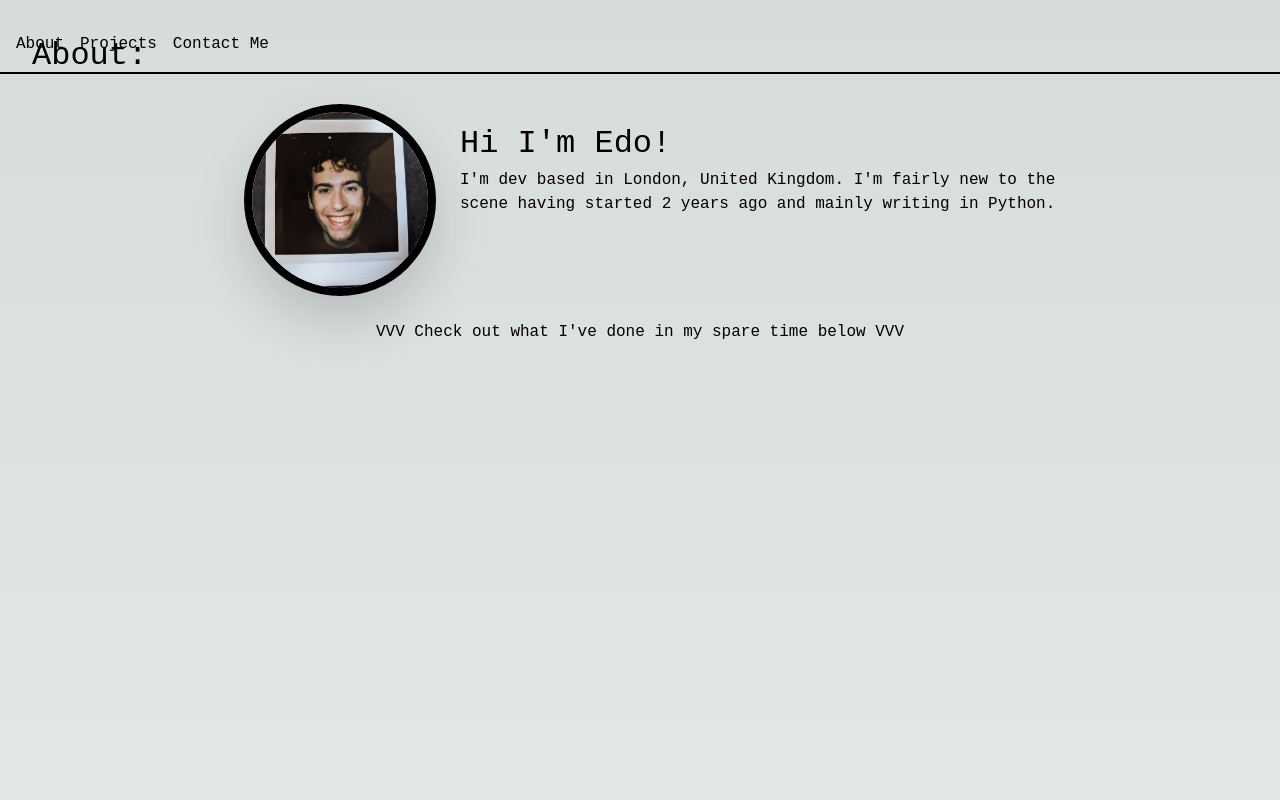
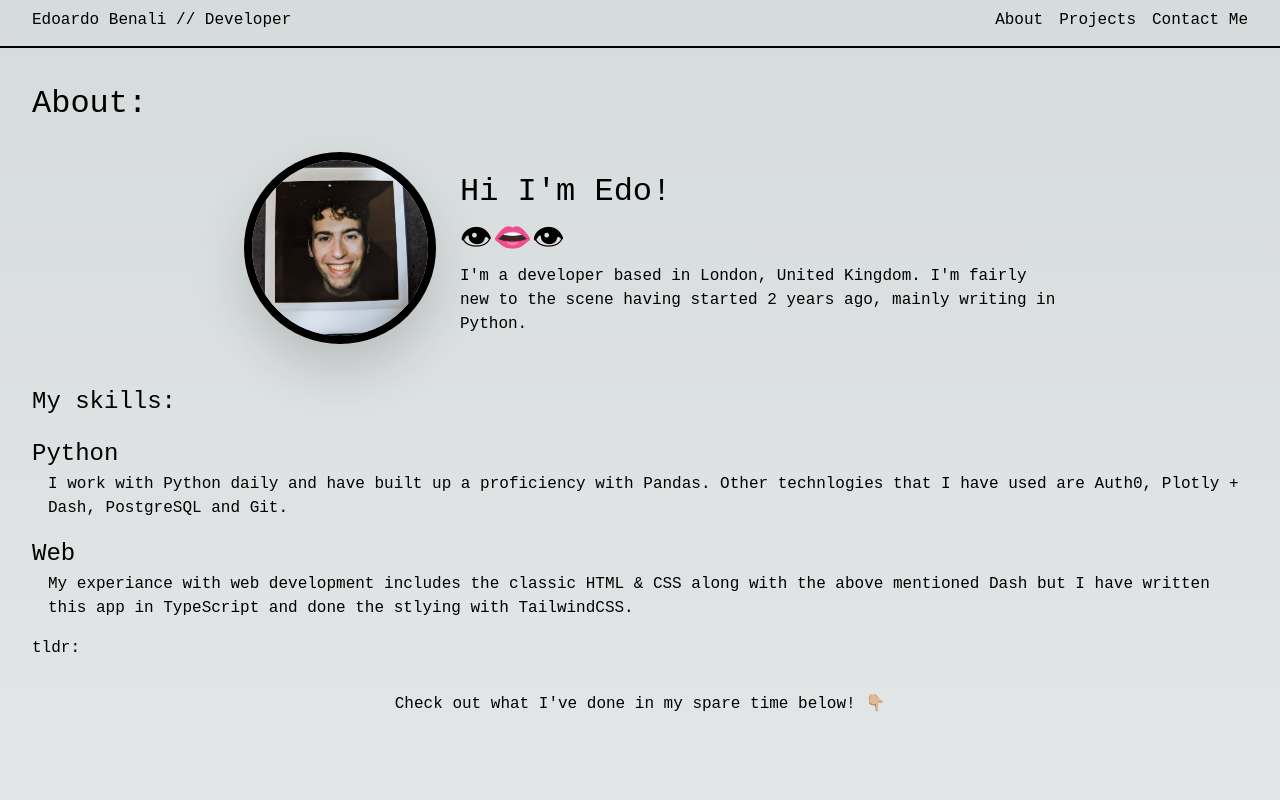
Before and after one commit to EdBenali/ebenali-webapp, a Next.js app: page / in a window 1280 px wide. Shown: the top 800 px of the page. Built offline with nearby package versions, Linux system fonts and the light colour scheme.

Commit message:
I need to learn TS / JS

```diff
--- a/app/(Footer).tsx
+++ b/app/(Footer).tsx
@@ -1,7 +1,11 @@
+const PhoneNumber = "(+44) 07741 174949"
+const Email = "edoardo.benali@gmail.com"
+
 function Footer() {
     return (
-        <footer>
-
+        <footer className="justify-between">
+            <p>{PhoneNumber}</p>
+            <p>{Email}</p>
         </footer>
     )
 }
--- a/app/(Header).tsx
+++ b/app/(Header).tsx
@@ -1,6 +1,6 @@
 function Header() {
     return (
-         <header className="" >
+         <header>
             <NavBar />
         </header>
     )
@@ -8,13 +8,16 @@ function Header() {
 
 function NavBar() {
     return (
-        <nav>
-            <div className="flex p-2" >
-                <NavButton link='#about' title="About" />
-                <NavButton link='#projects' title="Projects" />
-                <NavButton link='#contact' title="Contact Me" />
-            </div>
-        </nav>
+        <div>
+            <p className="w-fit float-left p-2 ml-6">
+                Edoardo Benali // Developer
+            </p>
+            <nav className="w-fit float-right translate-y-2 mr-6">
+                    <NavButton link='#about' title="About" />
+                    <NavButton link='#projects' title="Projects" />
+                    <NavButton link='#contact' title="Contact Me" />
+            </nav>
+        </div>
     )
 }
 
@@ -26,7 +29,7 @@ interface NavButtonProps {
 function NavButton ({link, title}: NavButtonProps) {
 
     return (
-        <a className="p-2 hover:underline h-fit" href={link}>{title}</a>
+        <a className="p-2 hover:underline" href={link}>{title}</a>
     )
 }
 
--- a/app/globals.css
+++ b/app/globals.css
@@ -30,6 +30,11 @@
   }
   h1 {
     font-size: 24pt;
+    margin-top: 2rem;
+  }
+  h2 {
+    font-size: 18pt;
+    margin-top: 1rem;
   }
   footer {
     display: flex;
@@ -40,6 +45,9 @@
     position: fixed;
     width: 100vw;
     border-bottom: solid 2px black;
+    backdrop-filter: blur(4px);
+    height: 3rem;
+    top: 0;
   }
   html {
     scroll-behavior: smooth;
--- a/app/layout.tsx
+++ b/app/layout.tsx
@@ -7,6 +7,7 @@ export default function RootLayout({children}:
   return (
     <html lang="en">
         <head>
+            <meta charSet="utf-8"/>
             <link rel="icon" type="image/ico" href="/favicon.ico" />
             <title>EdoBenali</title>
         </head>
--- a/app/page.tsx
+++ b/app/page.tsx
@@ -1,25 +1,59 @@
 let AboutText = {
   Intro: "Hi I'm Edo!",
-  Bio: "I'm dev based in London, United Kingdom. \
-  I'm fairly new to the scene having started 2 years ago and mainly writing in Python.",
-  CheckoutBelow: "VVV Check out what I've done in my spare time below VVV"
+  Bio: "I'm a developer based in London, United Kingdom. \
+  I'm fairly new to the scene having started 2 years ago, mainly writing in Python.",
+  CheckoutBelow: "Check out what I've done in my spare time below! 👇🏼",
+  SkillsPython: "I work with Python daily and have built up a proficiency with Pandas. \
+  Other technlogies that I have used are Auth0, Plotly + Dash, PostgreSQL and Git.",
+  SkillsWeb: "My experiance with web development includes the classic HTML & CSS along with \
+  the above mentioned Dash but I have written this app in TypeScript and done the stlying with TailwindCSS.",
 }
+
+// const Skills = ["Pyhton", "Pandas", "Plotly/Dash", "HTML & CSS", "PostgreSQL", "TypeScript", "TailwindCSS", "Auth0", "Git"]
+
+// function ListSkills(list: any[]) {
+//   let div = document.createElement('div');
+
+//   for(let i=0; i < list.length; i++){
+//     div.appendChild(<p className="font-bold text-purple-600">{list[i]}</p>)
+//   };
+
+//   return(
+//     div
+//   )
+// }
 
 function About() {
   return(
-    <div id="about" className="content flex flex-col mt-4">
+    <div id="about" className="content flex flex-col">
       <h1>About:</h1>
       <div className="flex row self-center">
         <img
-          className="border-8 border-black rounded-[24rem] w-[12rem] drop-shadow-2xl m-6"
+          className="border-8 border-black rounded-[24rem] w-[12rem] drop-shadow-2xl m-6 -z-10"
           src="./square_pp.jpg"
           alt="Profile Pic" />
         <div className="max-w-[600px]">
           <h1 className="mt-10">{AboutText.Intro}</h1>
+          <p className="text-[24pt]">👁👄👁</p>
           <p>{AboutText.Bio}</p>
         </div>
       </div>
-      <p className="self-center">{AboutText.CheckoutBelow}</p>
+      <div>
+        <h2>My skills:</h2>
+        <div>
+          <h2>Python</h2>
+          <p className="ml-4">{AboutText.SkillsPython}</p>
+        </div>
+        <div>
+          <h2>Web</h2>
+          <p className="ml-4">{AboutText.SkillsWeb}</p>
+        </div>
+        <p className="mt-4">tldr:</p>
+        {/* {ListSkills()} */}
+      </div>
+      <p className="self-center mt-8">
+          {AboutText.CheckoutBelow}
+      </p>
     </div>
   )
 }
@@ -45,7 +79,7 @@ function Contact() {
 
 export default function Content() {
   return (
-      <div>
+      <div className="mt-8">
         <About/>
         <Projects/>
         <Contact/>
```
